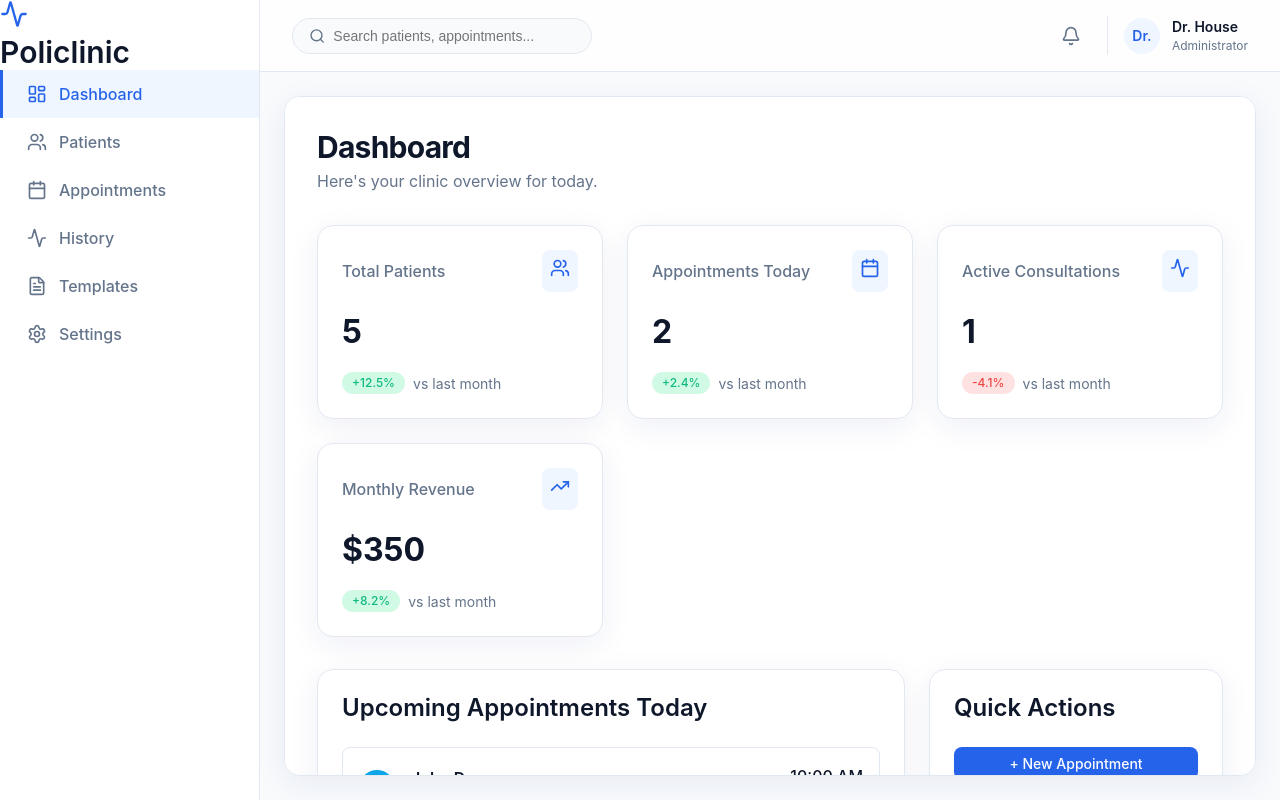
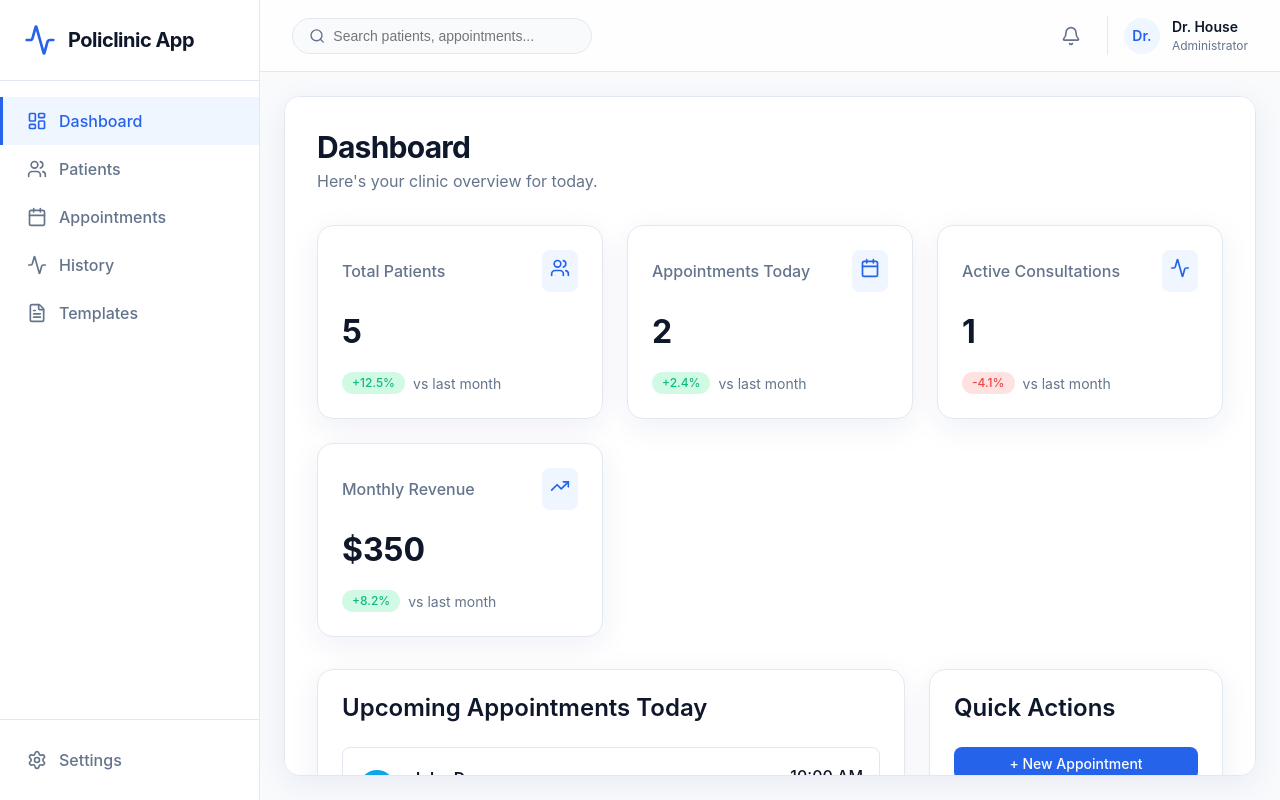
Before and after one commit to kairopy/policlinic, a React (Vite) app: page / in a window 1280 px wide. Built offline with nearby package versions, Linux system fonts and the light colour scheme.

Commit message:
fix(ui): restore sidebar layout positioning

```diff
--- a/src/components/layout/Sidebar.tsx
+++ b/src/components/layout/Sidebar.tsx
@@ -20,17 +20,16 @@ export const Sidebar: React.FC = () => {
     { to: '/appointments', icon: CalendarIcon, label: t('sidebar.appointments') },
     { to: '/consultations', icon: Activity, label: t('sidebar.history') },
     { to: '/templates', icon: FileText, label: t('sidebar.templates') },
-    { to: '/settings', icon: Settings, label: t('sidebar.settings') },
   ];
 
   return (
     <aside className="sidebar">
-      <div className="sidebar-logo">
-        <Activity color="var(--color-primary)" size={28} />
-        <h2>Policlinic</h2>
+      <div className="sidebar-header">
+        <Activity className="logo-icon" />
+        <span className="brand-name">Policlinic App</span>
       </div>
 
-      <nav className="sidebar-nav">
+      <nav className="nav-menu">
         {navItems.map((item) => (
           <NavLink
             key={item.to}
@@ -42,6 +41,13 @@ export const Sidebar: React.FC = () => {
           </NavLink>
         ))}
       </nav>
+
+      <div className="sidebar-footer">
+        <NavLink to="/settings" className={({ isActive }) => `nav-item ${isActive ? 'active' : ''}`} style={{ padding: '0.75rem 0' }}>
+          <Settings size={20} />
+          <span>{t('sidebar.settings')}</span>
+        </NavLink>
+      </div>
     </aside>
   );
 };
```
